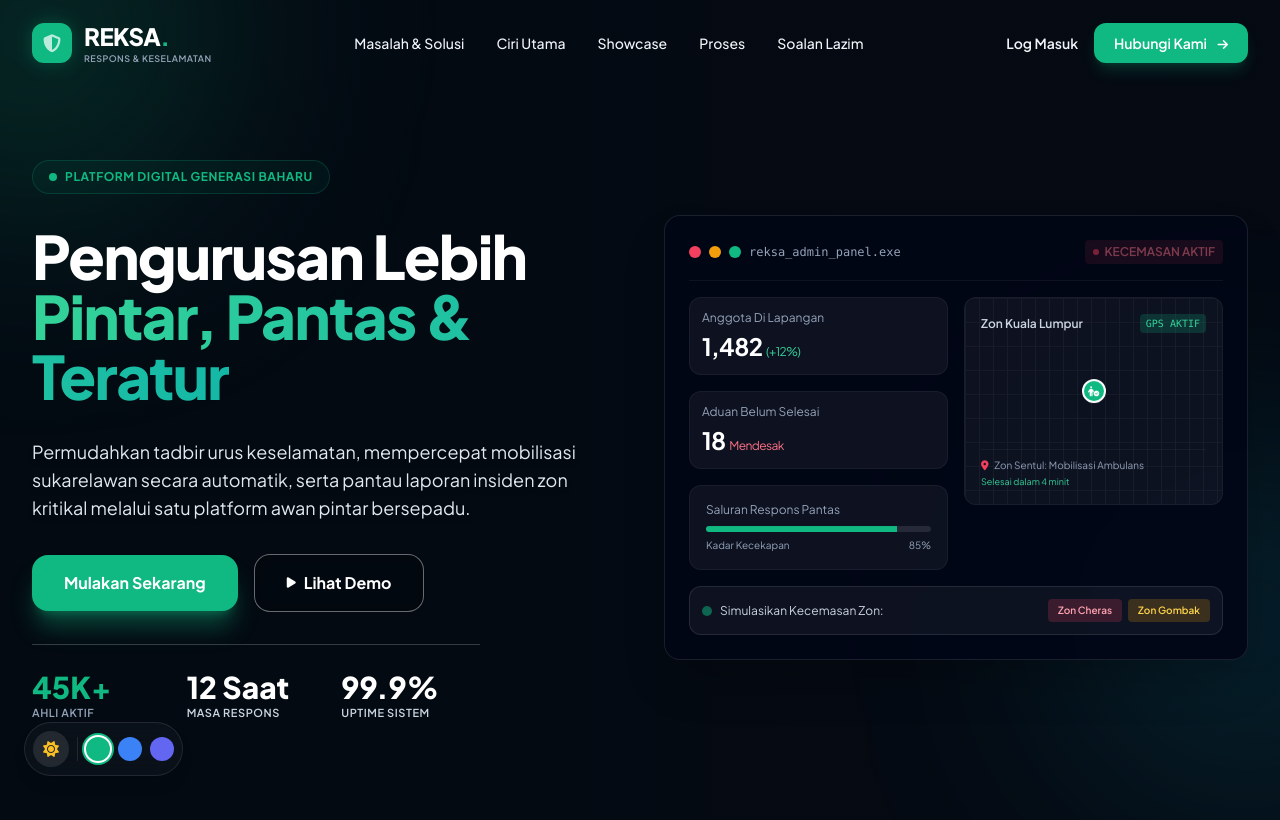
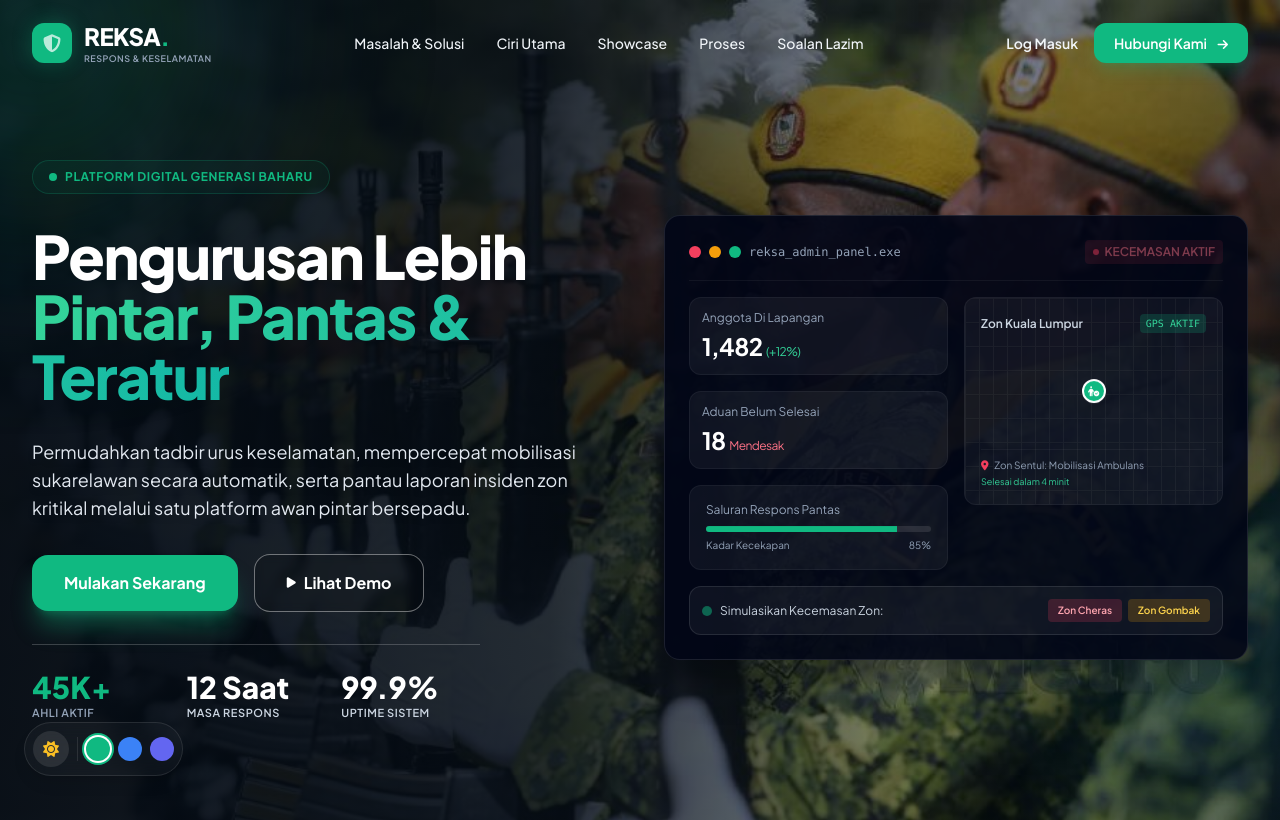
Before and after one commit to nrz2u/imnrz, a plain HTML site: page index.html in a window 1280 px wide. Shown: the top 820 px of the page. Drawn offline with nearby package versions, Linux system fonts and the light colour scheme.

Commit message:
Update index.html

```diff
--- a/index.html
+++ b/index.html
@@ -100,7 +100,7 @@
         .hero-background {
             background-image:
                 linear-gradient(90deg, rgba(3, 10, 18, 0.96) 0%, rgba(3, 10, 18, 0.86) 43%, rgba(3, 10, 18, 0.46) 72%, rgba(3, 10, 18, 0.62) 100%),
-                url('assets/images/rela-hero.jpg');
+                url('rela-hero.jpg');
             background-position: center 32%;
             background-size: cover;
             background-repeat: no-repeat;
```
